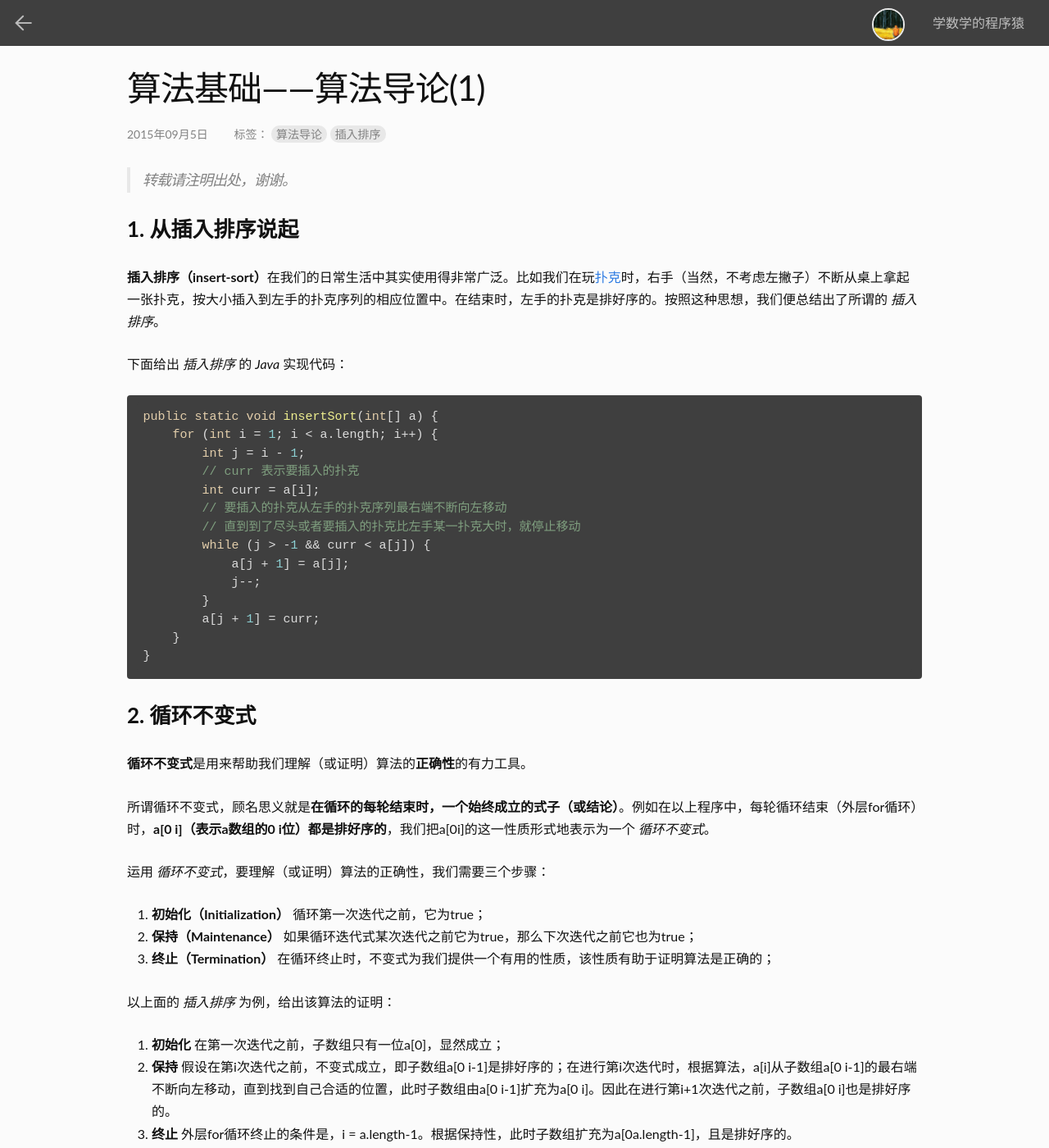
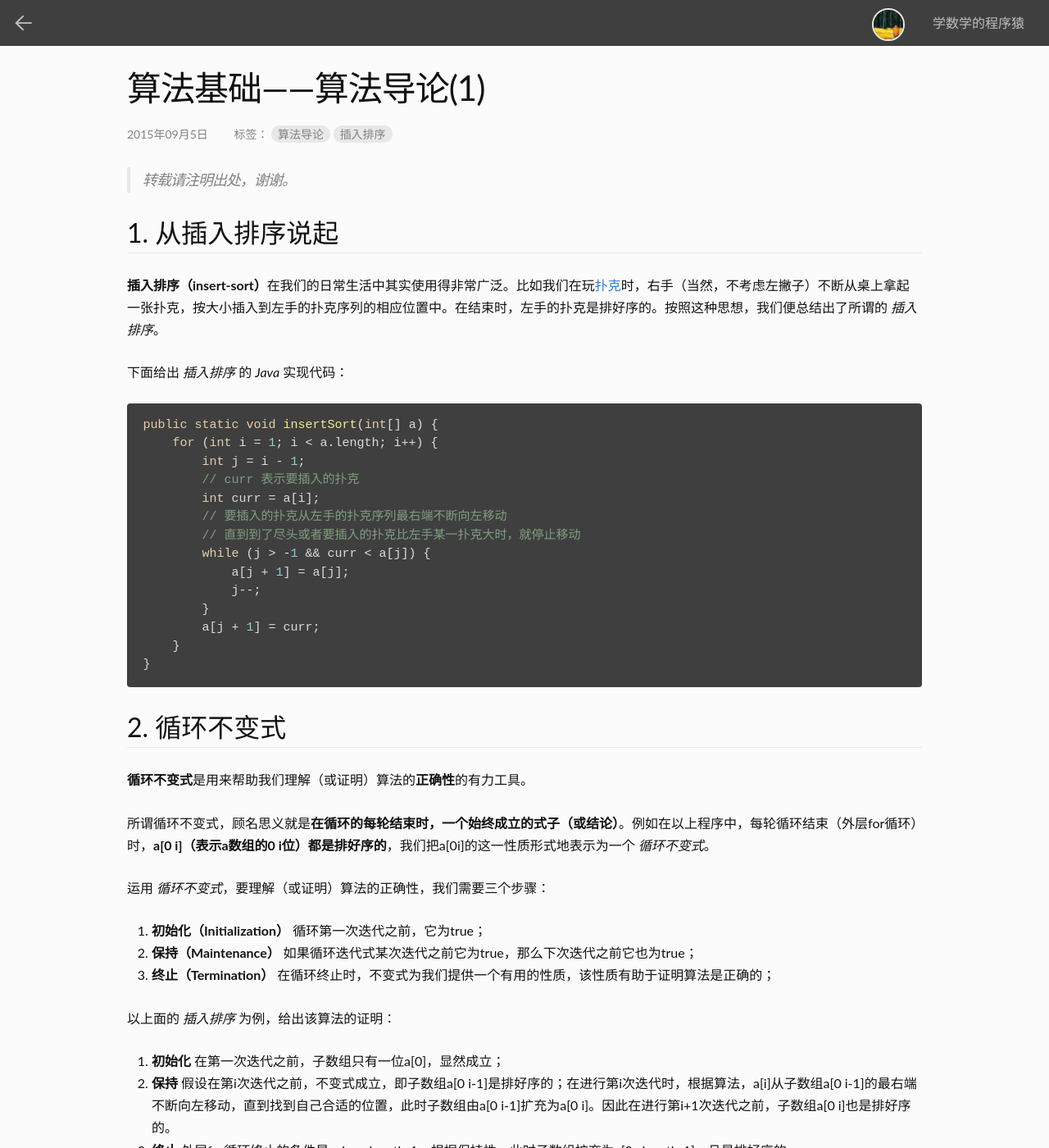
Before and after one commit to dongkuo/dongkuo.github.io, a Jekyll site: the page built from _posts/2015-09-05-算法基础.md, in a window 1280 px wide and 1400 px high. Shown: the whole window at 82% size. Built offline with Jekyll 4.4.1, drawn with Linux system fonts in a browser that asks for light colours; nearby versions of some CDN libraries; formulas are drawn with MathJax 3; comment, search, counter and statistics services are not loaded.

Commit message:
修改样式

````diff
--- a/_posts/2015-09-05-算法基础.md
+++ b/_posts/2015-09-05-算法基础.md
@@ -8,7 +8,7 @@ tags: 算法导论  插入排序
 
 > 转载请注明出处，谢谢。
 
-### 1. 从插入排序说起
+## 1. 从插入排序说起
 
 **插入排序（insert-sort）**在我们的日常生活中其实使用得非常广泛。比如我们在玩[扑克](http://baike.baidu.com/link?url=Cft-o6VBj8vG0xNkdHp_Buk0vbSygqqWBQxr-Lbk99Tu7b6-0wY7T1Lt9qFWr9b4baDagZOx5RpptDNApDKNg0jXDzUqezHwpZT8do4X4gW)时，右手（当然，不考虑左撇子）不断从桌上拿起一张扑克，按大小插入到左手的扑克序列的相应位置中。在结束时，左手的扑克是排好序的。按照这种思想，我们便总结出了所谓的 *插入排序*。
 
@@ -31,7 +31,7 @@ public static void insertSort(int[] a) {
 }
 ```
 
-### 2. 循环不变式
+## 2. 循环不变式
 
 **循环不变式**是用来帮助我们理解（或证明）算法的**正确性**的有力工具。
 
@@ -55,7 +55,7 @@ public static void insertSort(int[] a) {
 3. **终止**
 	外层for循环终止的条件是，i = a.length-1。根据保持性，此时子数组扩充为a[0a.length-1]，且是排好序的。
 
-### 3. 算法分析
+## 3. 算法分析
 
 *算法分析* 主要是分析算法的在**时间**和**空间**上的**复杂度**，这两点很重要，它们是衡量一个算法好坏的重要因素。*算法分析* 的前提是**算法是正确的**，否则它是没有意义的。
 
@@ -92,7 +92,7 @@ for (int i = 1; i < a.length; i++) { // (c1, n)
 2. 最坏情况往往经常出现；
 3. “平均情况”和最坏情况大致一样差。
 
-### 4. 算法设计
+## 4. 算法设计
 
 **算法设计**是对算法设计过程的总结，是指导我们设计一个新的算法的思想。
 
--- a/_sass/_base.scss
+++ b/_sass/_base.scss
@@ -79,7 +79,11 @@ h1, h2, h3, h4, h5, h6 {
     font-weight: $base-font-weight;
 }
 
-.post-content h3, h4, h5, h6{
+.post-body h2{
+	border-bottom:1px solid $grey-color-light;
+}
+
+.post-body h3, h4, h5, h6{
 	font-weight: bold;
 }
 
--- a/_sass/_layout.scss
+++ b/_sass/_layout.scss
@@ -259,8 +259,9 @@
     position: fixed;
 }
 .post-tag{
-    padding: 2px 6px;
+    padding: 2px 8px;
     border-radius: 10px;
+	color:$grey-color;
 	background:$grey-color-light;
 }
 .post-item{
````
